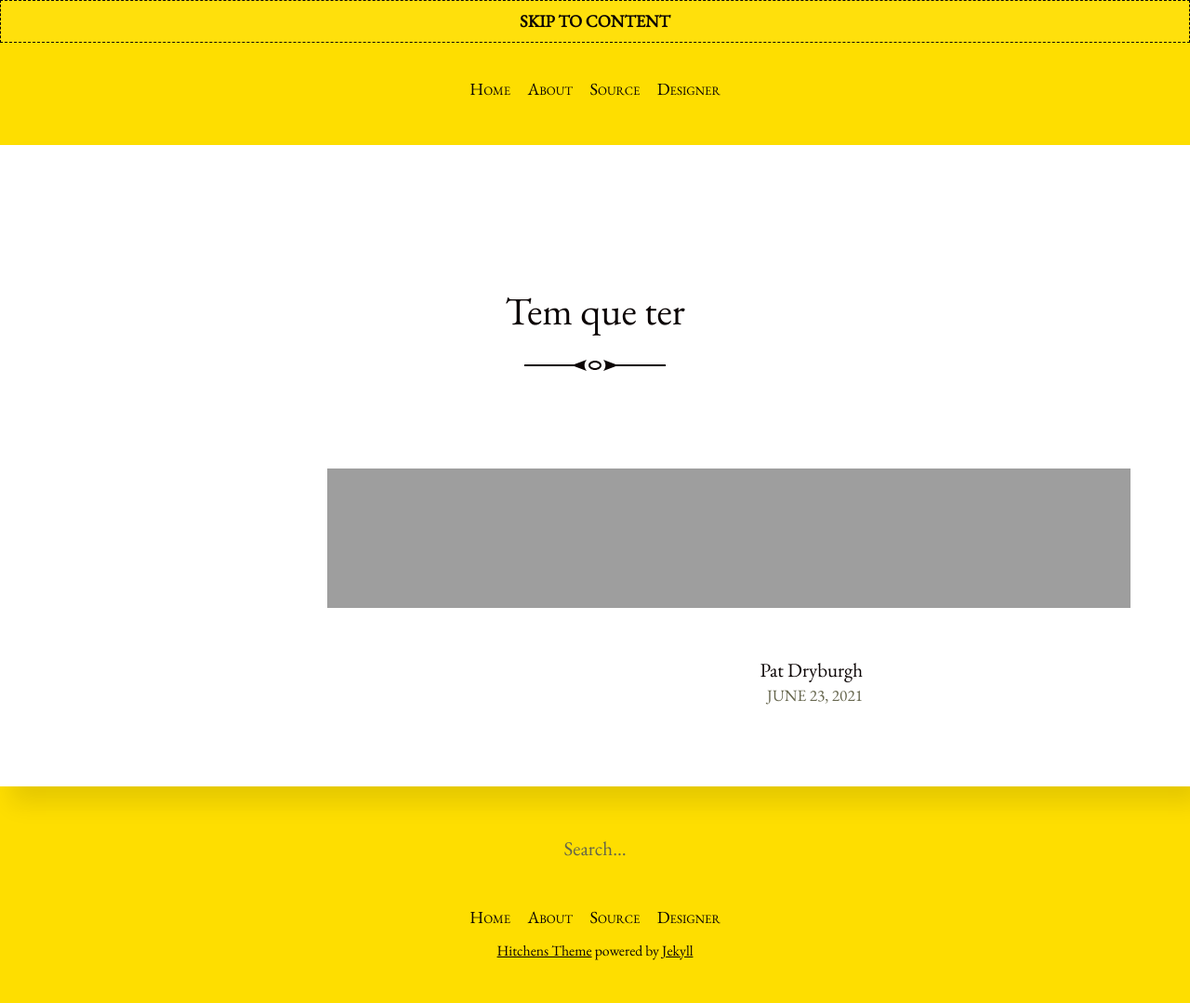
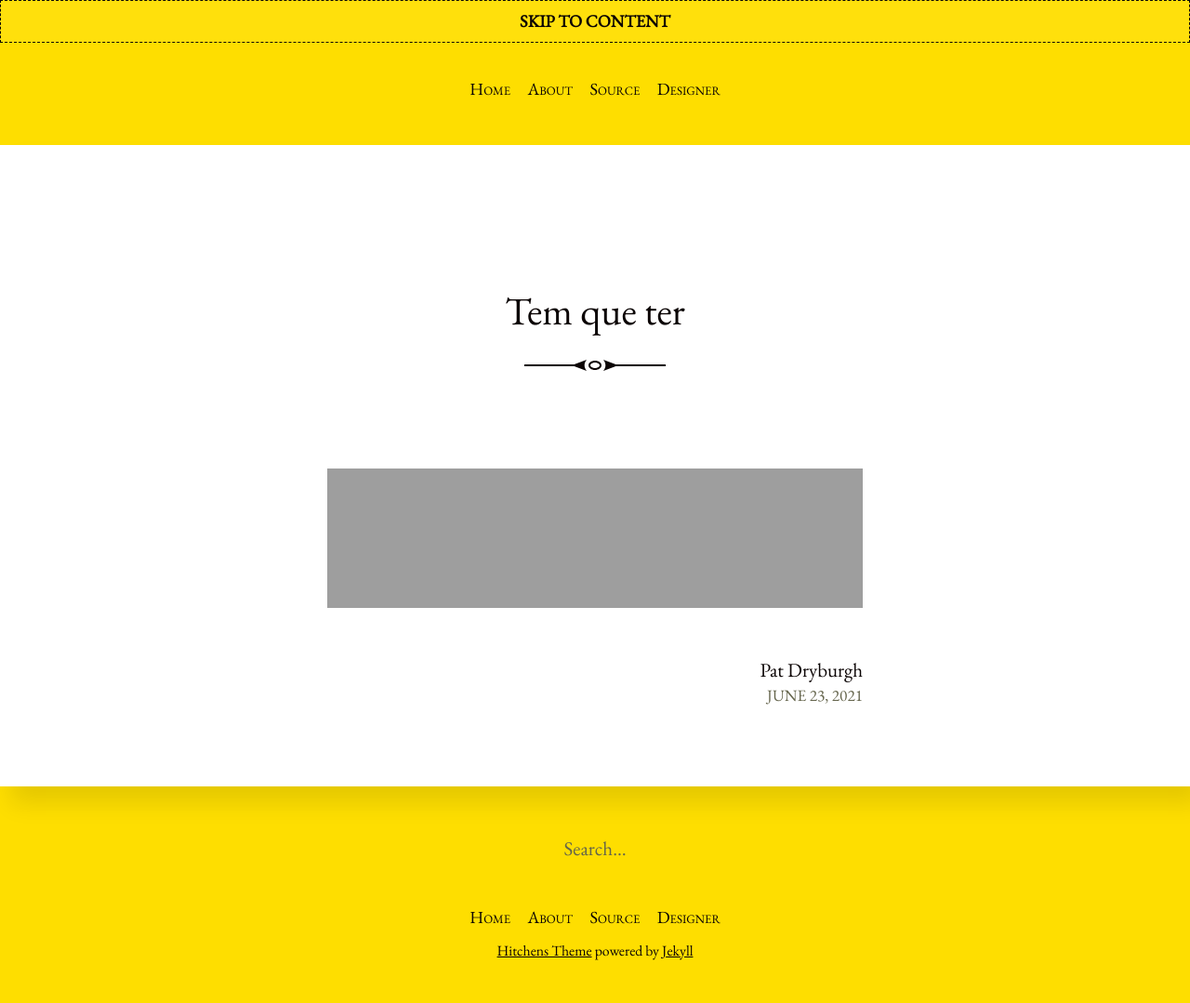
Before and after one commit to allanternaverde/allanmodc.github.io, a Jekyll site: the page built from _posts/2021-06-23-grid.md, in a window 1280 px wide. Shown: the whole page at 93% size. Built offline with Jekyll 4.4.1, drawn with Linux system fonts in a browser that asks for light colours.

Commit message:
Update 2021-06-23-grid.md

```diff
--- a/_posts/2021-06-23-grid.md
+++ b/_posts/2021-06-23-grid.md
@@ -4,4 +4,4 @@
 author: "Pat Dryburgh"
 categories: opinion
 ---
-<iframe src="https://allanmodc.github.io/cfd" width="150%" height="100%" frameborder="0" scrolling="yes"></iframe>
+<iframe src="https://allanmodc.github.io/cfd" width="100%" height="100%" frameborder="0" scrolling="yes"></iframe>
```
